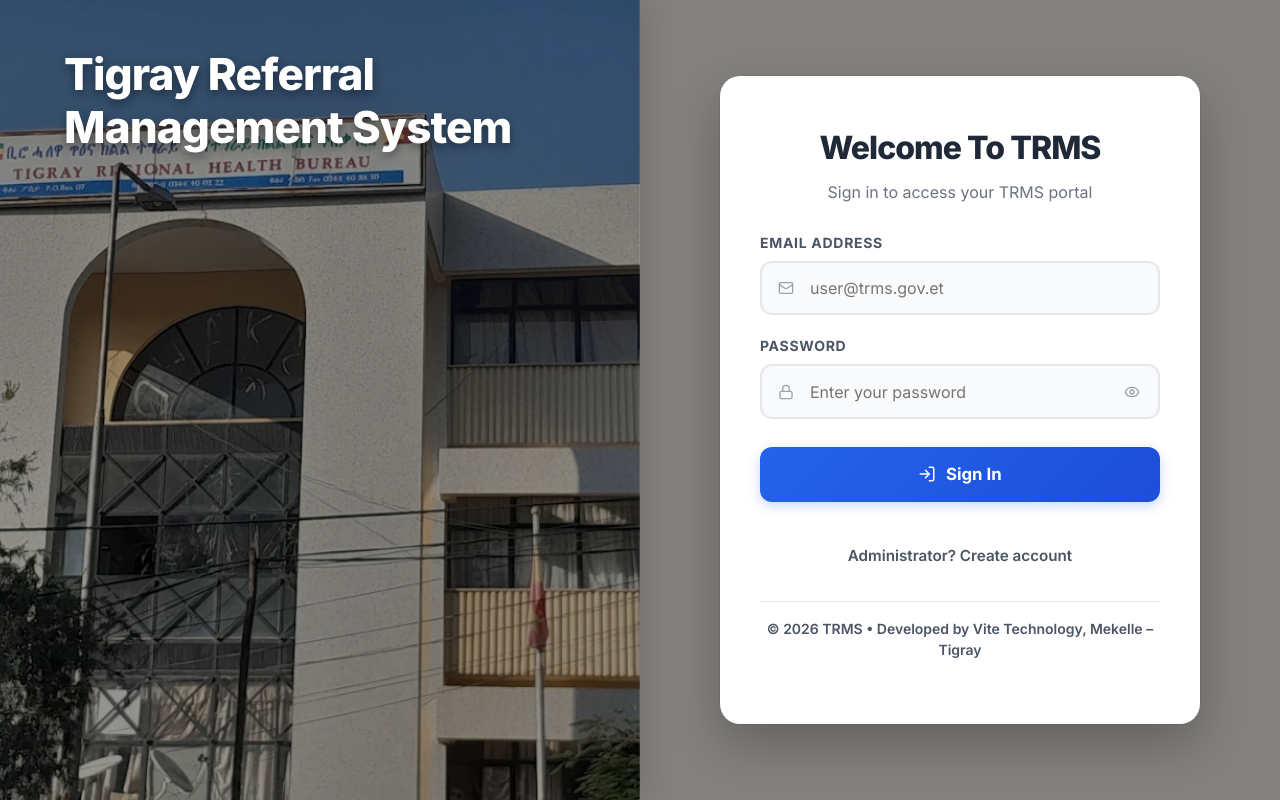
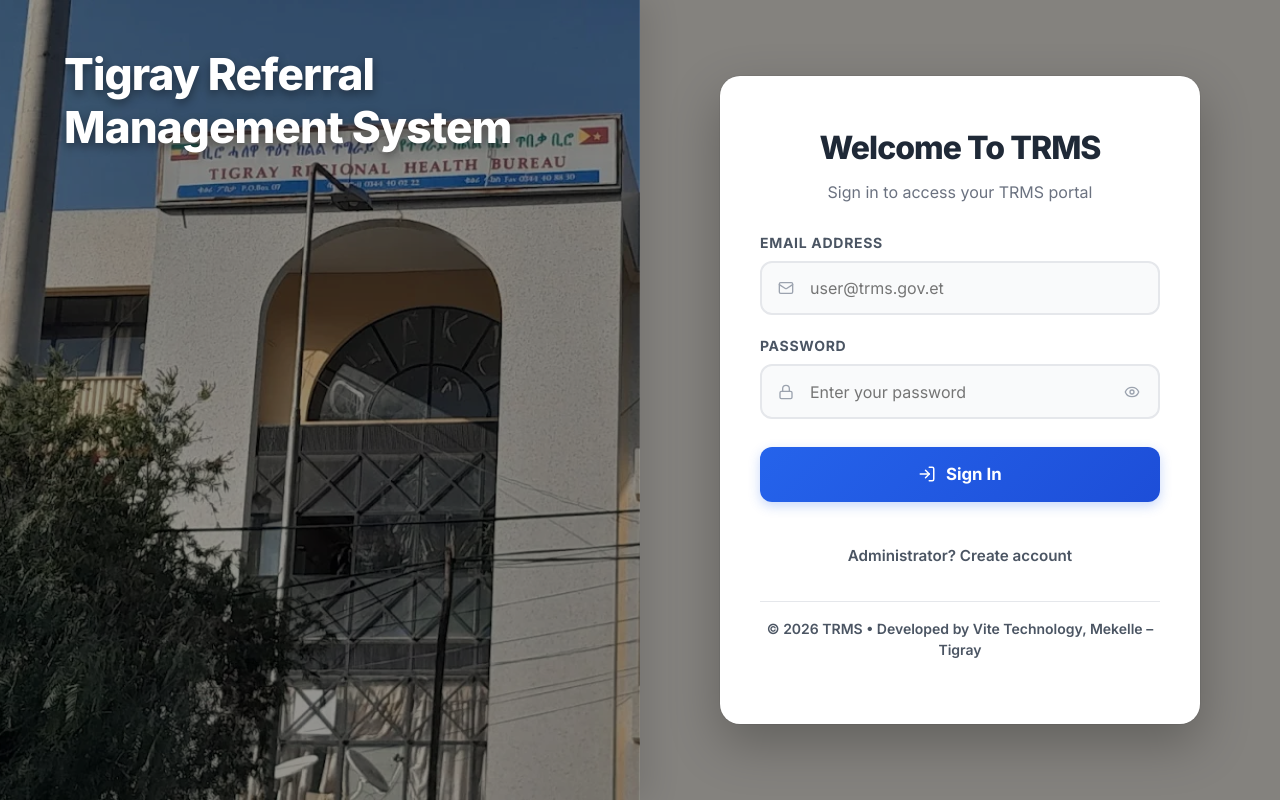
Before and after one commit to Yeenatu16/Trms-App, a Next.js app in the folder frontend/: page / in a window 1280 px wide. Built offline with nearby package versions, Linux system fonts and the light colour scheme; no server answers.

Commit message:
style: adjust background image position to reveal more of the left side

```diff
--- a/frontend/src/app/page.css
+++ b/frontend/src/app/page.css
@@ -19,7 +19,7 @@
   flex-shrink: 0;
   background-image: url("/background.webp");
   background-size: cover;
-  background-position: center;
+  background-position: 25% center;
   background-repeat: no-repeat;
   background-color: rgba(132, 130, 126, 0.85); /* #84827E overlay for perfect blending */
   background-blend-mode: multiply;
@@ -300,7 +300,7 @@
   background: rgba(37, 99, 235, 0.05);
 }
 
-/* ================== RESPONSIVE MEDIA QUERIES ================== */
+/* =========== RESPONSIVE MEDIA QUERIES ============== */
 
 /* Medium Devices (Tablets, 768px - 1024px) */
 @media (max-width: 1024px) {
```
